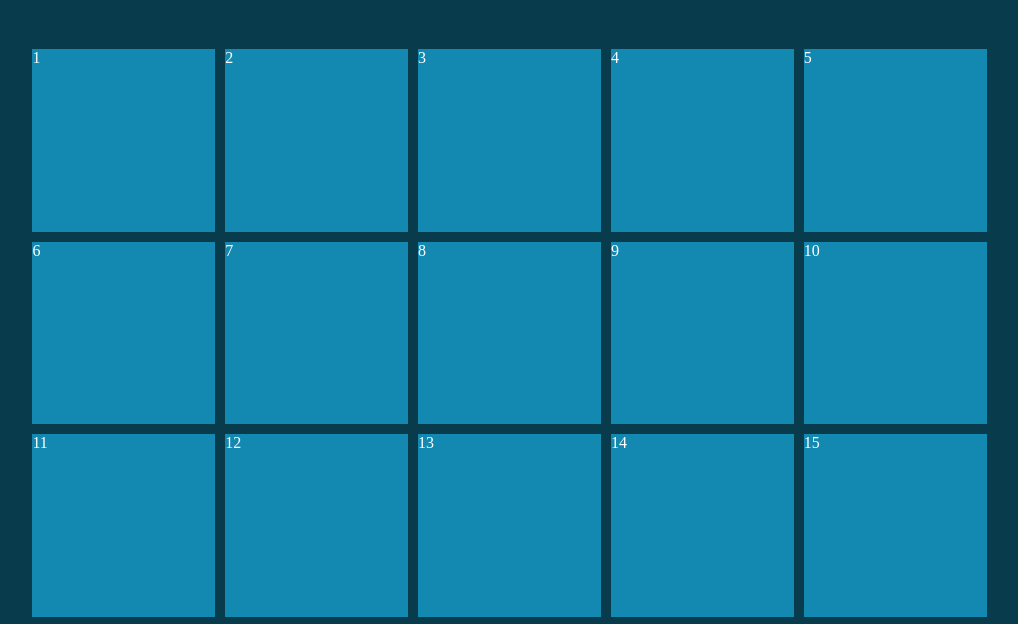
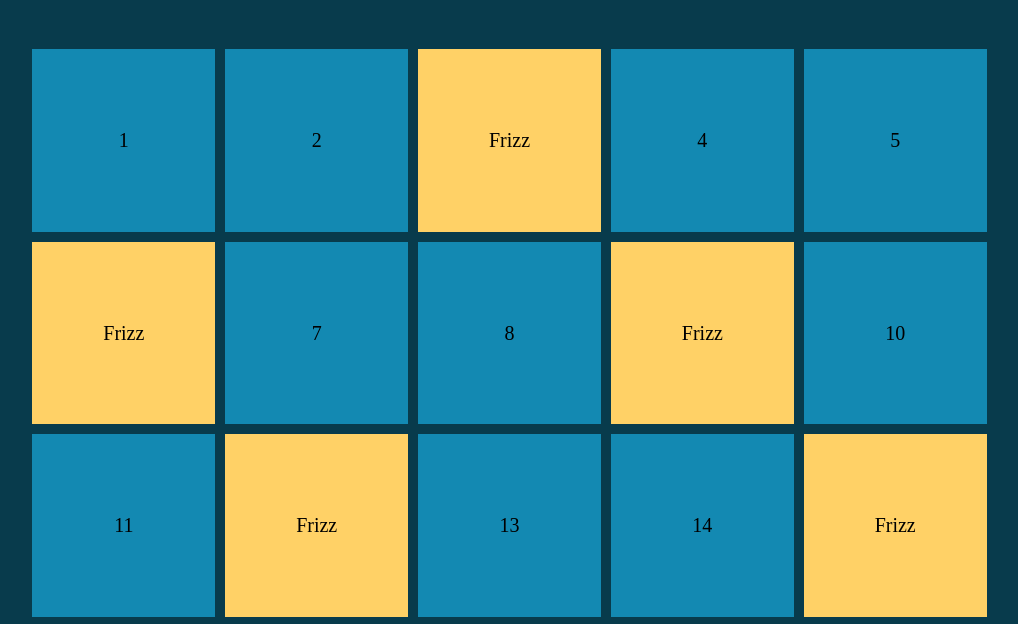
Before and after one commit to Ciuff4/js-fizzbuzzdom, a plain HTML site: page index.html in a window 1280 px wide. Shown: the part 130-754 px from the top of the page, without its empty margins (107-1125 px from the left). Drawn offline with Linux system fonts and the light colour scheme.

Commit message:
frizz word sostitution when 1%3=0

```diff
--- a/css/style.css
+++ b/css/style.css
@@ -1,12 +1,12 @@
 body{
     background-color: #083B4C;
-    color: white;
 }
 
 h1{
     text-align: center;
     font-weight: bold;
     font-size: 70px;
+    color: white;
 }
 
 .container{
@@ -17,10 +17,15 @@ h1{
 }
 
 .button{
+    display: flex;
+    justify-content: center;
+    align-items: center;
     width: calc(100vw / 7);
     min-height: calc(100vw / 7);
     background-color: #1389B2;
     margin: 5px;
+    font-size: 20px;
+
 }
 
 /* multiplo di 3 */
--- a/js/script.js
+++ b/js/script.js
@@ -16,5 +16,10 @@ for(let= i=1; i<max; i++){
     buttonEl.className="button";
     buttonEl.append(i);
     containerJs.append(buttonEl)
-    console.log(i);
+
+    if(i % 3===0){
+        buttonEl.classList.add("frizz")
+        buttonEl.innerHTML="Frizz"
+    }
+
 }
```
